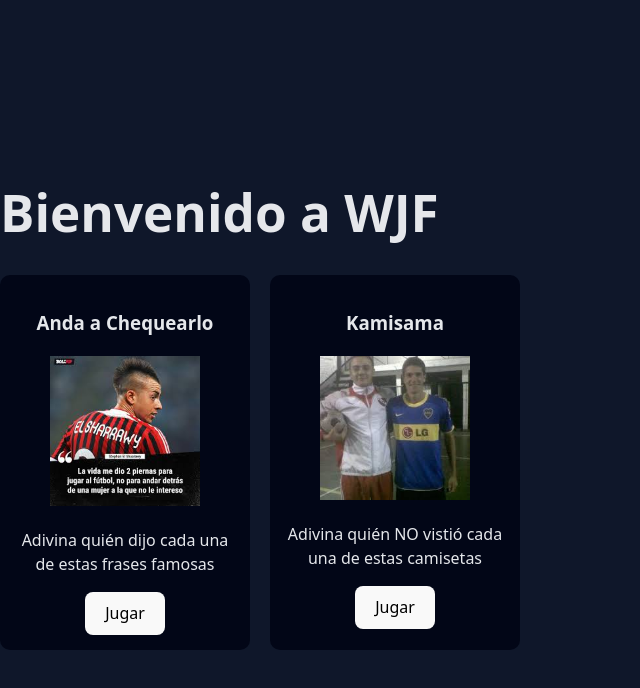
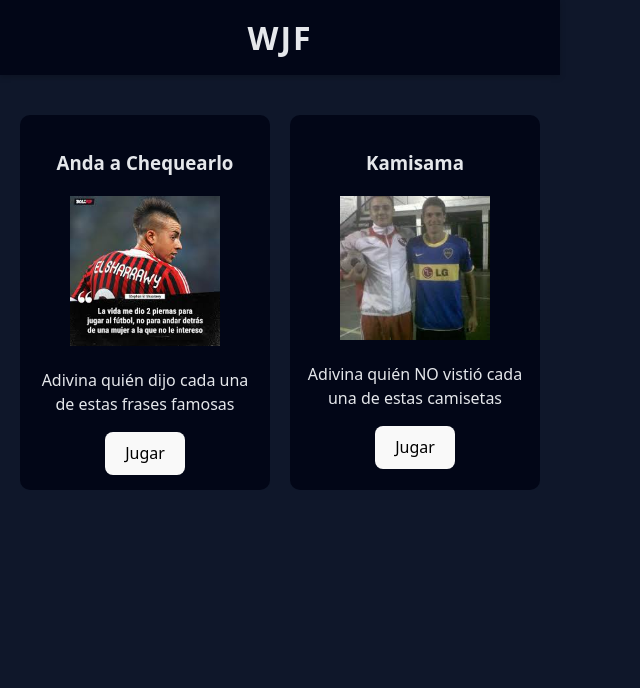
Before and after one commit to UlisesN98/WJF, a React (Vite) app: page / in a window 1280 px wide. Shown: the top 688 px of the page, without its empty margins (0-640 px from the left). Built offline with nearby package versions, Linux system fonts and the light colour scheme.

Commit message:
Agrego layout global

```diff
--- a/src/App.jsx
+++ b/src/App.jsx
@@ -1,15 +1,15 @@
 import { Routes, Route } from "react-router-dom";
 import Inicio from "./components/Inicio";
 import LayoutJuego from "./components/LayoutJuego";
+import LayoutGlobal from "./components/LayoutGlobal";
 import { registroJuegos } from "./juegos/registroJuegos";
 
 function App() {
   return (
     <Routes>
-      {/* Home */}
+      <Route element={<LayoutGlobal />}>
         <Route path="/" element={<Inicio />} />
 
-      {/* Rutas de juegos */}
         {registroJuegos.map(juego => (
           <Route
             key={juego.id}
@@ -21,6 +21,7 @@ function App() {
             }
           />
         ))}
+      </Route>
     </Routes>
   );
 }
--- a/src/components/Inicio.jsx
+++ b/src/components/Inicio.jsx
@@ -5,8 +5,6 @@ import { registroJuegos } from "../juegos/registroJuegos";
 function Inicio() {
   return (
     <div className="inicio">
-      <h1>Bienvenido a WJF</h1>
-
       <div className="lista-juegos">
         {registroJuegos.map(juego => (
           <div key={juego.id} className="card-juego">
--- /dev/null
+++ b/src/components/LayoutGlobal.css
@@ -0,0 +1,45 @@
+/* Contenedor general */
+.layout-global {
+  min-height: 100vh;
+  display: flex;
+  flex-direction: column;
+  /*background-color: #75AADB; /* color del fondo general */
+}
+
+/* Header superior */
+.header-global {
+  background-color: #020617; /* color oscuro elegante */
+  padding: 20px 0;
+  display: flex;
+  justify-content: center; /* centra horizontalmente */
+  align-items: center;
+  box-shadow: 0 2px 6px rgba(0, 0, 0, 0.2);
+}
+
+/* Link del nombre */
+.nombre-sitio {
+  text-decoration: none; /* quita azul/subrayado */
+  display: inline-block; /* evita que ocupe toda la línea */
+}
+
+/* Título */
+.nombre-sitio h1 {
+  margin: 0;
+  font-size: 2rem;
+  font-weight: 700;
+  color: #e5e7eb; /* color del texto */
+  letter-spacing: 2px;
+  transition: opacity 0.2s ease;
+}
+
+/* Efecto hover sutil */
+.nombre-sitio:hover h1 {
+  opacity: 0.8;
+  cursor: pointer;
+}
+
+/* Contenido principal */
+.contenido-global {
+  flex: 1;
+  padding: 40px 20px;
+}
--- /dev/null
+++ b/src/components/LayoutGlobal.jsx
@@ -0,0 +1,20 @@
+import "./LayoutGlobal.css";
+import { Link, Outlet } from "react-router-dom";
+
+function LayoutGlobal() {
+  return (
+    <div className="layout-global">
+      <header className="header-global">
+        <Link to="/" className="nombre-sitio">
+          <h1>WJF</h1>
+        </Link>
+      </header>
+
+      <main className="contenido-global">
+        <Outlet />
+      </main>
+    </div>
+  );
+}
+
+export default LayoutGlobal;
--- a/src/components/LayoutJuego.css
+++ b/src/components/LayoutJuego.css
@@ -14,10 +14,6 @@
   margin-bottom: 20px;
 }
 
-.layout-header button {
-  align-self: flex-start;
-}
-
 .layout-contenido {
   display: flex;
   flex-direction: column;
--- a/src/components/LayoutJuego.jsx
+++ b/src/components/LayoutJuego.jsx
@@ -7,10 +7,6 @@ function LayoutJuego({ nombre, children }) {
   return (
     <div className="layout-juego">
       <header className="layout-header">
-        <button onClick={() => navigate("/")}>
-          ← Volver al menú
-        </button>
-
         {nombre && <h1>{nombre}</h1>}
       </header>
 
```
Lines whose indentation alone changed are shown as unchanged.
